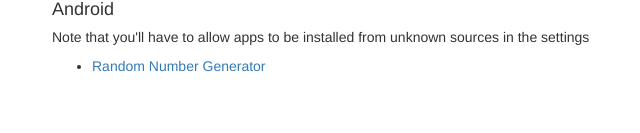
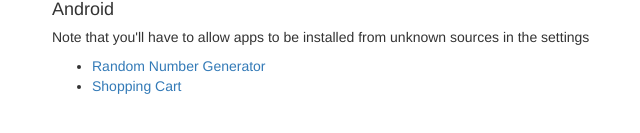
Before and after one commit to GammaBurst101/ProjectDistributionSite, a plain HTML site: page index.html in a window 1280 px wide. Shown: the part 329-462 px from the top of the page, without its empty margins (18-658 px from the left). Drawn offline with nearby package versions, Linux system fonts and the light colour scheme.

Commit message:
Add download link to site

```diff
--- a/index.html
+++ b/index.html
@@ -35,6 +35,7 @@
 			<h5> Note that you'll have to allow apps to be installed from unknown sources in the settings </h5>
 			<ul>
 				<li><a href="apps/RNG.apk" download class="text-primary">Random Number Generator</li>
+				<li><a href="apps/ShoppingCart.apk" download class="text-primary">Shopping Cart</li>
 			</ul>
 		</div>
 
```
